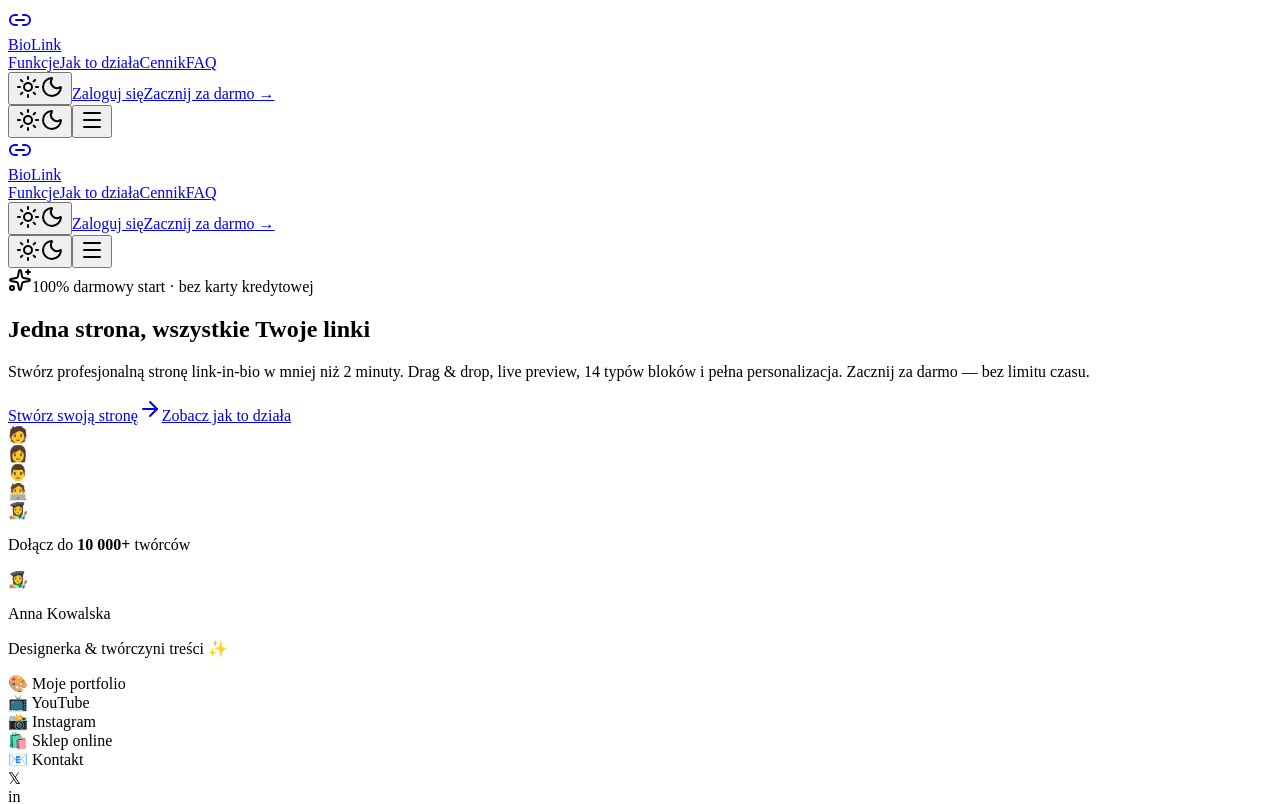
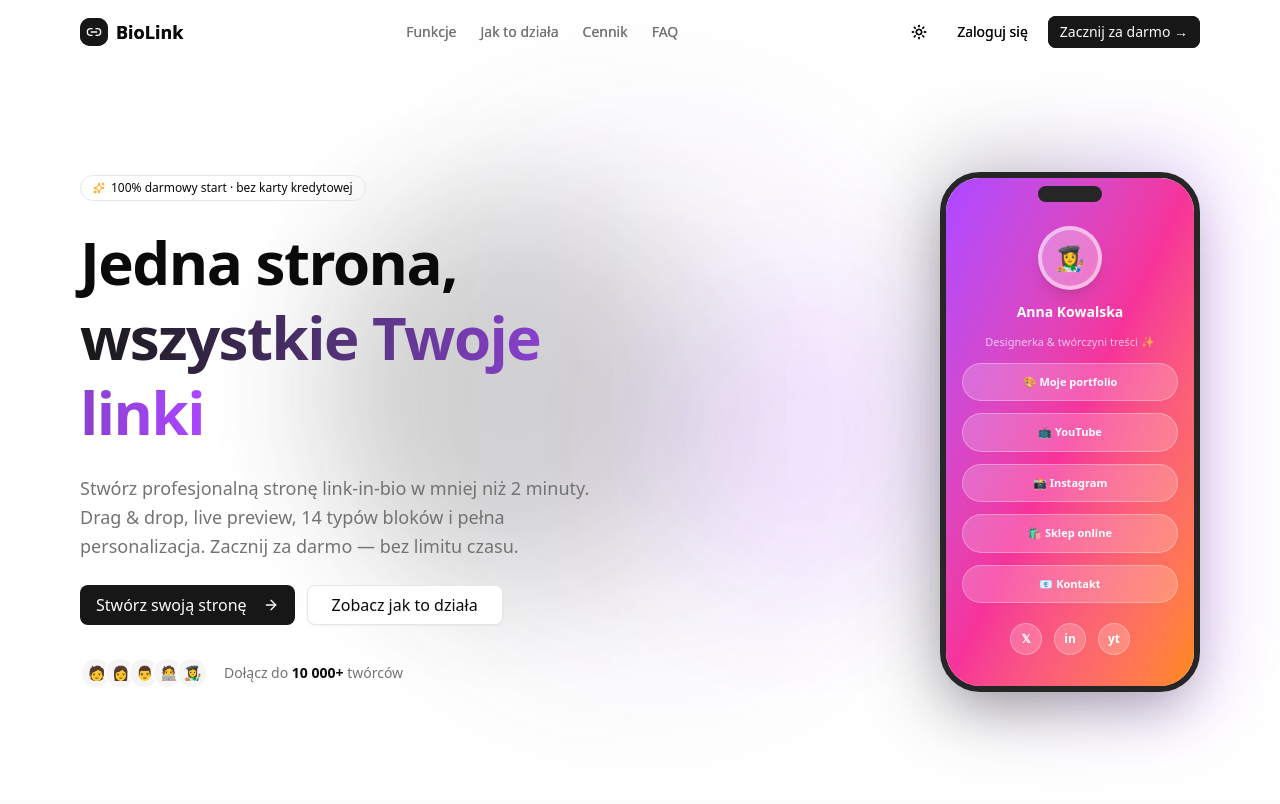
Before and after one commit to MGYTT/biolink-platform, a Next.js app: page / in a window 1280 px wide. Shown: the top 804 px of the page. Built offline with nearby package versions, Linux system fonts and the light colour scheme.

Commit message:
feat: add pages list, help page, fix blocks RLS

```diff
--- a/app/globals.css
+++ b/app/globals.css
@@ -1,3 +1,99 @@
+@import "tailwindcss";
+@import "tw-animate-css";
+
+@custom-variant dark (&:is(.dark *));
+
+/* ═══════════════════════════════════════
+   CSS VARIABLES — Light & Dark
+═══════════════════════════════════════ */
+:root {
+  --radius: 0.625rem;
+
+  --background:       oklch(1 0 0);
+  --foreground:       oklch(0.145 0 0);
+  --card:             oklch(1 0 0);
+  --card-foreground:  oklch(0.145 0 0);
+  --popover:          oklch(1 0 0);
+  --popover-foreground: oklch(0.145 0 0);
+
+  --primary:            oklch(0.205 0 0);
+  --primary-foreground: oklch(0.985 0 0);
+
+  --secondary:            oklch(0.97 0 0);
+  --secondary-foreground: oklch(0.205 0 0);
+
+  --muted:            oklch(0.97 0 0);
+  --muted-foreground: oklch(0.556 0 0);
+
+  --accent:            oklch(0.97 0 0);
+  --accent-foreground: oklch(0.205 0 0);
+
+  --destructive:            oklch(0.577 0.245 27.325);
+  --destructive-foreground: oklch(0.985 0 0);
+
+  --border:  oklch(0.922 0 0);
+  --input:   oklch(0.922 0 0);
+  --ring:    oklch(0.708 0 0);
+
+  --chart-1: oklch(0.646 0.222 41.116);
+  --chart-2: oklch(0.6   0.118 184.704);
+  --chart-3: oklch(0.398 0.07  227.392);
+  --chart-4: oklch(0.828 0.189 84.429);
+  --chart-5: oklch(0.769 0.188 70.08);
+
+  --sidebar:              oklch(0.985 0 0);
+  --sidebar-foreground:   oklch(0.145 0 0);
+  --sidebar-primary:      oklch(0.205 0 0);
+  --sidebar-primary-foreground: oklch(0.985 0 0);
+  --sidebar-accent:       oklch(0.97 0 0);
+  --sidebar-accent-foreground: oklch(0.205 0 0);
+  --sidebar-border:       oklch(0.922 0 0);
+  --sidebar-ring:         oklch(0.708 0 0);
+}
+
+.dark {
+  --background:       oklch(0.145 0 0);
+  --foreground:       oklch(0.985 0 0);
+  --card:             oklch(0.205 0 0);
+  --card-foreground:  oklch(0.985 0 0);
+  --popover:          oklch(0.205 0 0);
+  --popover-foreground: oklch(0.985 0 0);
+
+  --primary:            oklch(0.922 0 0);
+  --primary-foreground: oklch(0.205 0 0);
+
+  --secondary:            oklch(0.269 0 0);
+  --secondary-foreground: oklch(0.985 0 0);
+
+  --muted:            oklch(0.269 0 0);
+  --muted-foreground: oklch(0.708 0 0);
+
+  --accent:            oklch(0.269 0 0);
+  --accent-foreground: oklch(0.985 0 0);
+
+  --destructive:            oklch(0.704 0.191 22.216);
+  --destructive-foreground: oklch(0.985 0 0);
+
+  --border:  oklch(1 0 0 / 10%);
+  --input:   oklch(1 0 0 / 15%);
+  --ring:    oklch(0.556 0 0);
+
+  --chart-1: oklch(0.488 0.243 264.376);
+  --chart-2: oklch(0.696 0.17  162.48);
+  --chart-3: oklch(0.769 0.188 70.08);
+  --chart-4: oklch(0.627 0.265 303.9);
+  --chart-5: oklch(0.645 0.246 16.439);
+
+  --sidebar:              oklch(0.205 0 0);
+  --sidebar-foreground:   oklch(0.985 0 0);
+  --sidebar-primary:      oklch(0.488 0.243 264.376);
+  --sidebar-primary-foreground: oklch(0.985 0 0);
+  --sidebar-accent:       oklch(0.269 0 0);
+  --sidebar-accent-foreground: oklch(0.985 0 0);
+  --sidebar-border:       oklch(1 0 0 / 10%);
+  --sidebar-ring:         oklch(0.439 0 0);
+}
+
 /* ═══════════════════════════════════════
    TAILWIND v4 — Theme token registration
 ═══════════════════════════════════════ */
@@ -47,3 +143,198 @@
   --radius-md: calc(var(--radius) - 2px);
   --radius-sm: calc(var(--radius) - 4px);
 }
+
+/* ═══════════════════════════════════════
+   BASE STYLES
+═══════════════════════════════════════ */
+@layer base {
+  * {
+    @apply border-border outline-ring/50;
+    box-sizing: border-box;
+  }
+
+  html {
+    scroll-behavior: smooth;
+    -webkit-font-smoothing: antialiased;
+    -moz-osx-font-smoothing: grayscale;
+    text-rendering: optimizeLegibility;
+  }
+
+  body {
+    @apply bg-background text-foreground;
+    font-feature-settings: "rlig" 1, "calt" 1;
+  }
+
+  /* Scrollbar styling */
+  ::-webkit-scrollbar        { width: 6px; height: 6px; }
+  ::-webkit-scrollbar-track  { @apply bg-transparent; }
+  ::-webkit-scrollbar-thumb  { @apply bg-border rounded-full; }
+  ::-webkit-scrollbar-thumb:hover { @apply bg-muted-foreground/40; }
+
+  /* Focus */
+  :focus-visible {
+    @apply outline-2 outline-ring outline-offset-2;
+  }
+
+  /* Selection */
+  ::selection {
+    @apply bg-primary/20 text-foreground;
+  }
+}
+
+/* ═══════════════════════════════════════
+   ANIMATIONS — Page Preview
+═══════════════════════════════════════ */
+@keyframes anim-fade-in {
+  from { opacity: 0; }
+  to   { opacity: 1; }
+}
+
+@keyframes anim-slide-up {
+  from { opacity: 0; transform: translateY(24px); }
+  to   { opacity: 1; transform: translateY(0);    }
+}
+
+@keyframes anim-slide-down {
+  from { opacity: 0; transform: translateY(-24px); }
+  to   { opacity: 1; transform: translateY(0);     }
+}
+
+@keyframes anim-bounce-in {
+  0%   { opacity: 0; transform: scale(0.75);  }
+  55%  { opacity: 1; transform: scale(1.06);  }
+  75%  {             transform: scale(0.97);  }
+  100% {             transform: scale(1);     }
+}
+
+@keyframes anim-zoom-in {
+  from { opacity: 0; transform: scale(0.92); }
+  to   { opacity: 1; transform: scale(1);    }
+}
+
+.anim-fade-in   { animation: anim-fade-in   0.45s ease both; }
+.anim-slide-up  { animation: anim-slide-up  0.45s ease both; }
+.anim-slide-down{ animation: anim-slide-down 0.45s ease both; }
+.anim-bounce-in { animation: anim-bounce-in 0.55s ease both; }
+.anim-zoom-in   { animation: anim-zoom-in   0.35s ease both; }
+
+/* ═══════════════════════════════════════
+   ANIMATIONS — UI
+═══════════════════════════════════════ */
+@keyframes fade-up {
+  from { opacity: 0; transform: translateY(16px); }
+  to   { opacity: 1; transform: translateY(0);    }
+}
+
+@keyframes fade-in {
+  from { opacity: 0; }
+  to   { opacity: 1; }
+}
+
+@keyframes scale-in {
+  from { opacity: 0; transform: scale(0.95); }
+  to   { opacity: 1; transform: scale(1);    }
+}
+
+@keyframes slide-in-right {
+  from { opacity: 0; transform: translateX(20px); }
+  to   { opacity: 1; transform: translateX(0);    }
+}
+
+@keyframes shimmer {
+  0%   { background-position: -200% 0; }
+  100% { background-position:  200% 0; }
+}
+
+.animate-fade-up        { animation: fade-up        0.5s ease both; }
+.animate-fade-in        { animation: fade-in        0.4s ease both; }
+.animate-scale-in       { animation: scale-in       0.3s ease both; }
+.animate-slide-in-right { animation: slide-in-right 0.4s ease both; }
+
+/* Shimmer skeleton */
+.animate-shimmer {
+  background: linear-gradient(
+    90deg,
+    var(--muted) 25%,
+    color-mix(in oklch, var(--muted-foreground) 15%, transparent) 50%,
+    var(--muted) 75%
+  );
+  background-size: 200% 100%;
+  animation: shimmer 1.5s infinite;
+}
+
+/* ═══════════════════════════════════════
+   LANDING PAGE — Hero gradient
+═══════════════════════════════════════ */
+.hero-gradient {
+  background: radial-gradient(
+    ellipse 80% 60% at 50% -10%,
+    oklch(0.6 0.2 264 / 25%),
+    transparent
+  );
+}
+
+.hero-gradient-dark {
+  background: radial-gradient(
+    ellipse 80% 60% at 50% -10%,
+    oklch(0.488 0.243 264 / 30%),
+    transparent
+  );
+}
+
+/* ═══════════════════════════════════════
+   EDITOR — Phone frame glow
+═══════════════════════════════════════ */
+.phone-glow {
+  box-shadow:
+    0 0 0 1px oklch(0.6 0.2 264 / 20%),
+    0 25px 60px -10px oklch(0.6 0.2 264 / 30%),
+    0 10px 30px -5px  oklch(0 0 0 / 40%);
+}
+
+/* ═══════════════════════════════════════
+   UTILITIES
+═══════════════════════════════════════ */
+.glass {
+  background:  oklch(1 0 0 / 8%);
+  backdrop-filter: blur(12px);
+  -webkit-backdrop-filter: blur(12px);
+  border: 1px solid oklch(1 0 0 / 15%);
+}
+
+.dark .glass {
+  background: oklch(0 0 0 / 20%);
+  border-color: oklch(1 0 0 / 10%);
+}
+
+.gradient-text {
+  background: linear-gradient(135deg, #6366f1, #8b5cf6, #ec4899);
+  -webkit-background-clip: text;
+  -webkit-text-fill-color: transparent;
+  background-clip: text;
+}
+
+.text-balance { text-wrap: balance; }
+
+/* ═══════════════════════════════════════
+   DRAG & DROP — sortable
+═══════════════════════════════════════ */
+.sortable-item {
+  transition: transform 200ms ease, box-shadow 200ms ease;
+}
+
+.sortable-item-dragging {
+  @apply shadow-2xl ring-2 ring-primary/30 scale-[1.02] z-50;
+}
+
+/* ═══════════════════════════════════════
+   RECHARTS overrides
+═══════════════════════════════════════ */
+.recharts-tooltip-wrapper {
+  outline: none !important;
+}
+
+.recharts-cartesian-grid-horizontal line,
+.recharts-cartesian-grid-vertical line {
+  stroke: var(--border) !important;
+}
```
